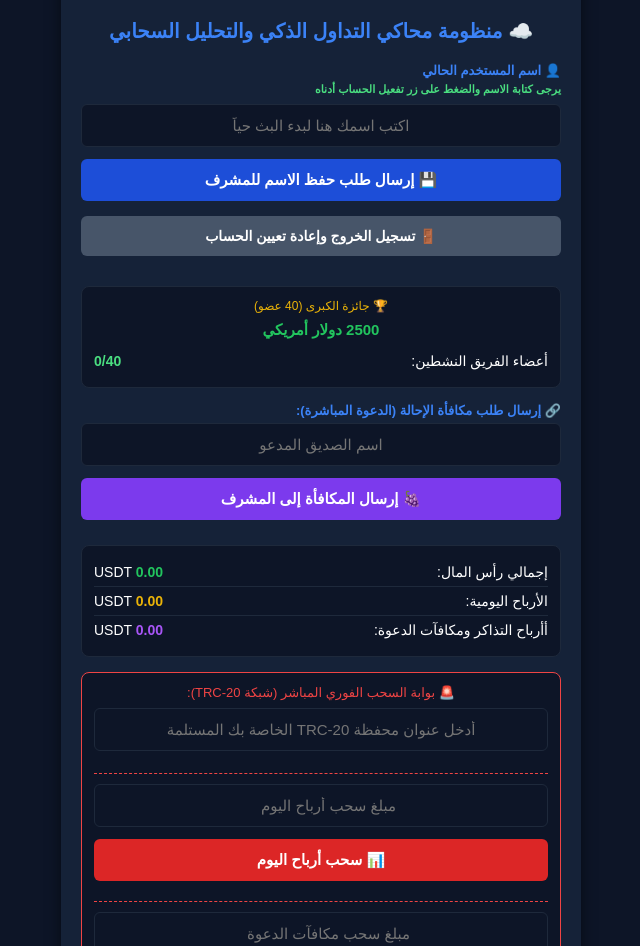
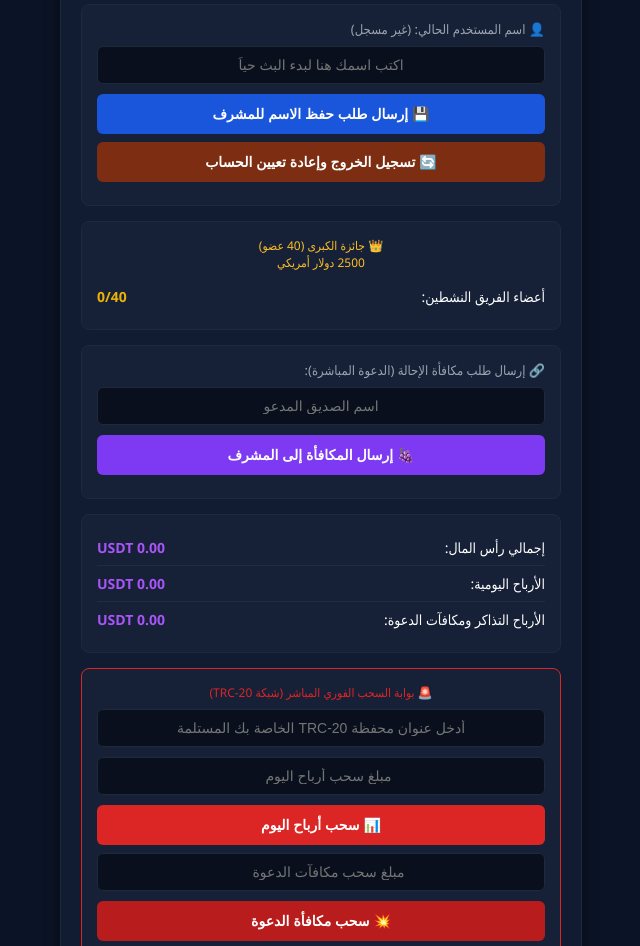
Before and after one commit to wyddu42ojghfdb-cyber/cloud-platform-app, a website: page index.html in a window 1280 px wide. Shown: the part 81-1027 px from the top of the page, without its empty margins (319-959 px from the left). Drawn offline with Linux system fonts and the light colour scheme.

Commit message:
Update index.html

```diff
--- a/index.html
+++ b/index.html
@@ -1,181 +1,267 @@
 <!DOCTYPE html>
-<html lang="ar" translate="no">
+<html lang="ar" dir="rtl">
 <head>
     <meta charset="UTF-8">
     <meta name="viewport" content="width=device-width, initial-scale=1.0">
-    <meta name="google" content="notranslate">
-    <link rel="manifest" href="/manifest.json">
-    <title>منصة سحابية - لوحة المستخدم</title>
+    <title>منظومة محاكي التداول الذكي والتحليل السحابي</title>
     <style>
-        body { background-color: #0d1527; color: white; font-family: sans-serif; text-align: center; direction: rtl; padding: 15px; margin: 0; }
-        .container { max-width: 480px; margin: auto; background: #152238; padding: 20px; border-radius: 12px; box-shadow: 0 4px 15px rgba(0,0,0,0.5); text-align: right; }
-        .title-app { text-align: center; color: #3b82f6; font-size: 20px; font-weight: bold; margin-bottom: 20px; }
-        .label-text { font-size: 13px; color: #3b82f6; margin-bottom: 5px; display: block; font-weight: bold; }
-        .sub-label { font-size: 11px; color: #4ade80; margin-bottom: 8px; display: block; font-weight: bold; }
-        input, select { width: 100%; padding: 12px; box-sizing: border-box; margin-bottom: 12px; border-radius: 6px; border: 1px solid #1e293b; background: #0d1527; color: white; text-align: center; font-size: 15px; }
-        button { width: 100%; padding: 12px; box-sizing: border-box; margin-bottom: 10px; border-radius: 6px; border: none; font-weight: bold; cursor: pointer; font-size: 15px; text-align: center; }
-        .btn-blue { background: #1d4ed8; color: white; }
-        .btn-green { background: #16a34a; color: white; }
-        .btn-red { background: #dc2626; color: white; }
-        .btn-purple { background: #7c3aed; color: white; }
-        .btn-gray { background: #475569; color: white; font-size: 14px; margin-top: 5px; margin-bottom: 15px; }
-        .btn-cyan { background: #0891b2; color: white; }
-        .info-box { background: #0d1527; padding: 12px; border-radius: 8px; margin: 15px 0; border: 1px solid #1e293b; }
-        .info-row { display: flex; justify-content: space-between; padding: 6px 0; border-bottom: 1px solid #1e293b; font-size: 14px; }
-        .info-row:last-child { border-bottom: none; }
-        .val-green { color: #22c55e; font-weight: bold; }
-        .val-yellow { color: #eab308; font-weight: bold; }
-        .val-purple { color: #a855f7; font-weight: bold; }
+        :root {
+            --bg-color: #0b1426;
+            --card-bg: #111c33;
+            --input-bg: #090f1d;
+            --blue-btn: #1a56db;
+            --purple-btn: #7e3af2;
+            --orange-btn: #ea580c;
+            --red-btn: #dc2626;
+            --green-btn: #16a34a;
+            --cyan-btn: #06b6d4;
+            --text-color: #ffffff;
+            --text-muted: #9ca3af;
+            --border-color: #1e293b;
+        }
+
+        body {
+            font-family: 'Segoe UI', Tahoma, Geneva, Verdana, sans-serif;
+            background-color: var(--bg-color);
+            color: var(--text-color);
+            margin: 0;
+            padding: 20px;
+            display: flex;
+            justify-content: center;
+        }
+
+        .container {
+            width: 100%;
+            max-width: 480px;
+            background-color: var(--card-bg);
+            border-radius: 12px;
+            padding: 20px;
+            box-shadow: 0 4px 15px rgba(0,0,0,0.5);
+            border: 1px solid var(--border-color);
+        }
+
+        .header {
+            text-align: center;
+            font-size: 18px;
+            font-weight: bold;
+            margin-bottom: 20px;
+            color: #38bdf8;
+        }
+
+        .section {
+            background-color: rgba(255,255,255,0.02);
+            border: 1px solid var(--border-color);
+            border-radius: 8px;
+            padding: 15px;
+            margin-bottom: 15px;
+        }
+
+        label {
+            display: block;
+            font-size: 13px;
+            color: var(--text-muted);
+            margin-bottom: 8px;
+        }
+
+        input {
+            width: 100%;
+            background-color: var(--input-bg);
+            border: 1px solid var(--border-color);
+            color: white;
+            padding: 10px;
+            border-radius: 6px;
+            box-sizing: border-box;
+            text-align: center;
+            font-size: 14px;
+            margin-bottom: 10px;
+        }
+
+        button {
+            width: 100%;
+            padding: 12px;
+            border: none;
+            border-radius: 6px;
+            color: white;
+            font-weight: bold;
+            font-size: 14px;
+            cursor: pointer;
+            transition: opacity 0.2s;
+            margin-bottom: 8px;
+        }
+
+        button:hover {
+            opacity: 0.9;
+        }
+
+        .btn-blue { background-color: var(--blue-btn); }
+        .btn-orange { background-color: var(--orange-btn); }
+        .btn-purple { background-color: var(--purple-btn); }
+        .btn-red { background-color: var(--red-btn); }
+        .btn-green { background-color: var(--green-btn); }
+        .btn-cyan { background-color: var(--cyan-btn); }
+
+        .stats-row {
+            display: flex;
+            justify-content: space-between;
+            font-size: 14px;
+            padding: 8px 0;
+            border-bottom: 1px solid rgba(255,255,255,0.05);
+        }
+        .stats-row:last-child { border-bottom: none; }
+        .value { color: #a855f7; font-weight: bold; }
+
+        .info-text {
+            font-size: 12px;
+            color: #fbbf24;
+            text-align: center;
+            margin-bottom: 8px;
+        }
+
+        .wallet-box {
+            font-family: monospace;
+            background-color: var(--input-bg);
+            padding: 10px;
+            border-radius: 6px;
+            text-align: center;
+            font-size: 13px;
+            color: #4ade80;
+            word-break: break-all;
+            border: 1px dashed #4ade80;
+            margin-bottom: 10px;
+        }
     </style>
 </head>
 <body>
 
 <div class="container">
-    <select id="langSelect" style="margin-bottom: 20px; background: #1e293b;">
-        <option value="ar" selected>🇸🇦 العربية</option>
-    </select>
+    <div class="header">☁️ منظومة محاكي التداول الذكي والتحليل السحابي</div>
 
-    <div class="title-app">☁️ منظومة محاكي التداول الذكي والتحليل السحابي</div>
+    <!-- 1. شاشة قفل الاسم وحفظه -->
+    <div class="section">
+        <label id="user-label">👤 اسم المستخدم الحالي: (غير مسجل)</label>
+        <input type="text" id="username-input" placeholder="اكتب اسمك هنا لبدء البث حياً">
+        <button class="btn-blue" onclick="handleLogin()">💾 إرسال طلب حفظ الاسم للمشرف</button>
+        <button class="btn-orange" style="background-color: #7c2d12;" onclick="handleLogout()">🔄 تسجيل الخروج وإعادة تعيين الحساب</button>
+    </div>
 
-    <label class="label-text">👤 اسم المستخدم الحالي</label>
-    <span class="sub-label" id="txt-user-sub">يرجى كتابة الاسم والضغط على زر تفعيل الحساب أدناه</span>
-
-    <input type="text" id="usernameInput" placeholder="اكتب اسمك هنا لبدء البث حياً">
-    <button class="btn-blue" id="btn-login-action" onclick="saveAndSendName()">💾 إرسال طلب حفظ الاسم للمشرف</button>
-    <button class="btn-gray" id="btn-logout-action" onclick="logoutUser()">🚪 تسجيل الخروج وإعادة تعيين الحساب</button>
-
-    <div class="info-box">
-        <div style="text-align: center; font-size: 12px; color: #eab308; margin-bottom: 8px;">🏆 جائزة الكبرى (40 عضو)</div>
-        <div style="text-align: center; font-size: 15px; font-weight: bold; color: #22c55e; margin-bottom: 8px;">2500 دولار أمريكي</div>
-        <div class="info-row">
+    <!-- 2. حالة الفريق النشط -->
+    <div class="section">
+        <div class="info-text">👑 جائزة الكبرى (40 عضو) <br> 2500 دولار أمريكي</div>
+        <div class="stats-row">
             <span>أعضاء الفريق النشطين:</span>
-            <span id="val-team" style="color: #4ade80; font-weight: bold;">0/40</span>
+            <span id="team-count" class="value" style="color:#eab308;">0/40</span>
         </div>
     </div>
 
-    <label class="label-text">🔗 إرسال طلب مكافأة الإحالة (الدعوة المباشرة):</label>
-    <input type="text" id="inviteInput" placeholder="اسم الصديق المدعو">
-    <button class="btn-purple" onclick="sendInviteRequest()">🍇 إرسال المكافأة إلى المشرف</button>
-
-    <div class="info-box">
-        <div class="info-row"><span>إجمالي رأس المال:</span><span>USDT <span id="val-balance" class="val-green">0.00</span></span></div>
-        <div class="info-row"><span>الأرباح اليومية:</span><span>USDT <span id="val-profit" class="val-yellow">0.00</span></span></div>
-        <div class="info-row"><span>أأرباح التذاكر ومكافآت الدعوة:</span><span>USDT <span id="val-bonus" class="val-purple">0.00</span></span></div>
+    <!-- 3. نظام مكافأة الإحالة -->
+    <div class="section">
+        <label>🔗 إرسال طلب مكافأة الإحالة (الدعوة المباشرة):</label>
+        <input type="text" id="invite-name" placeholder="اسم الصديق المدعو">
+        <button class="btn-purple" onclick="sendInviteBonus()">🍇 إرسال المكافأة إلى المشرف</button>
     </div>
 
-    <div class="info-box" style="border-color: #ef4444;">
-        <div style="text-align: center; font-size: 13px; color: #ef4444; margin-bottom: 8px;">🚨 بوابة السحب الفوري المباشر (شبكة TRC-20):</div>
-        <input type="text" id="walletInput" placeholder="أدخل عنوان محفظة TRC-20 الخاصة بك المستلمة">
-
-        <div style="border-top: 1px dashed #ef4444; padding-top: 10px; margin-top: 10px;">
-            <input type="number" id="withdrawProfitAmount" placeholder="مبلغ سحب أرباح اليوم">
-            <button class="btn-red" onclick="sendWithdrawRequest('withdraw_daily', 'withdrawProfitAmount')">📊 سحب أرباح اليوم</button>
+    <!-- 4. جدول الأرصدة والأرباح -->
+    <div class="section">
+        <div class="stats-row">
+            <span>إجمالي رأس المال:</span>
+            <span id="balance-val" class="value">USDT 0.00</span>
         </div>
-
-        <div style="border-top: 1px dashed #ef4444; padding-top: 10px; margin-top: 10px;">
-            <input type="number" id="withdrawBonusAmount" placeholder="مبلغ سحب مكافآت الدعوة">
-            <button class="btn-red" onclick="sendWithdrawRequest('withdraw_bonus', 'withdrawBonusAmount')">💸 سحب مكافأة الدعوة</button>
+        <div class="stats-row">
+            <span>الأرباح اليومية:</span>
+            <span id="profit-val" class="value">USDT 0.00</span>
         </div>
-
-        <div style="border-top: 1px dashed #ef4444; padding-top: 10px; margin-top: 10px;">
-            <input type="number" id="withdrawCapitalAmount" placeholder="مبلغ سحب الرصيد الكلي">
-            <button class="btn-red" onclick="sendWithdrawRequest('withdraw_capital', 'withdrawCapitalAmount')">💥 سحب إجمالي الرصيد الكلي</button>
+        <div class="stats-row">
+            <span>الأرباح التذاكر ومكافآت الدعوة:</span>
+            <span id="bonus-val" class="value">USDT 0.00</span>
         </div>
     </div>
 
-    <div class="crypto-box" style="border: 1px dashed #22c55e; padding: 10px; margin: 15px 0; border-radius: 6px; background: rgba(34, 197, 94, 0.05); text-align: center;">
-        <span style="font-size: 13px; color: #eab308;">📥 محفظة الإيداع الرسمية - شبكة USDT (TRC-20):</span>
-        <strong style="color: #4ade80; font-size: 13px; word-break: break-all; display: block; margin-top: 5px;">TA1vsgrJEFy3YM6rkQWBppnZemFE6c9pBN</strong>
-        <input type="number" id="depositAmount" placeholder="أدخل مبلغ الشحن بـ USDT" style="margin-top: 10px;">
-        <button class="btn-green" onclick="sendDepositRequest()">⚡ إرسال طلب الإيداع للمشرف</button>
+    <!-- 5. بوابة السحب الفوري المباشر -->
+    <div class="section" style="border-color: var(--red-btn);">
+        <div class="info-text" style="color: var(--red-btn);">🚨 بوابة السحب الفوري المباشر (شبكة TRC-20)</div>
+        <input type="text" id="withdraw-wallet" placeholder="أدخل عنوان محفظة TRC-20 الخاصة بك المستلمة">
+
+        <input type="number" id="withdraw-profit-amount" placeholder="مبلغ سحب أرباح اليوم">
+        <button class="btn-red" onclick="sendWithdraw('withdraw_daily')">📊 سحب أرباح اليوم</button>
+
+        <input type="number" id="withdraw-bonus-amount" placeholder="مبلغ سحب مكافآت الدعوة">
+        <button class="btn-red" style="background-color: #b91c1c;" onclick="sendWithdraw('invite_bonus')">💥 سحب مكافأة الدعوة</button>
+
+        <input type="number" id="withdraw-total-amount" placeholder="مبلغ سحب الرصيد الكلي">
+        <button class="btn-red" style="background-color: #991b1b;" onclick="sendWithdraw('withdraw_capital')">💥 سحب إجمالي الرصيد الكلي</button>
     </div>
 
-    <div class="info-box">
-        <div style="text-align: center; font-size: 13px; color: #3b82f6;">📋 سجل المعاملات والإشعارات الحية</div>
-        <div id="logs-container" style="font-size: 12px; color: #94a3b8; text-align: center; padding-top: 10px;">يرجى حفظ الاسم لعرض التحديثات الحية...</div>
+    <!-- 6. بوابة الإيداع الرسمية -->
+    <div class="section" style="border-color: var(--green-btn);">
+        <div class="info-text" style="color: var(--green-btn);"> محفظة الإيداع الرسمية - شبكة USDT (TRC-20)</div>
+        <div class="wallet-box" id="company-wallet">TA1vsgrJEfy3YM6rkQWbppnZemFE6c9pBN</div>
+        <input type="number" id="deposit-amount" placeholder="أدخل مبلغ الشحن بـ USDT">
+        <button class="btn-green" onclick="sendDeposit()">⚡ إرسال طلب الإيداع للمشرف</button>
     </div>
 
-    <button class="btn-cyan" style="background:#0891b2;" onclick="window.open('tg://resolve?domain=invest_support_bot', '_blank')">🚀 تواصل مباشرة مع فريق الدعم الفني عبر التليجرام</button>
+    <!-- 7. سجل المعاملات والإشعارات -->
+    <div class="section">
+        <div class="info-text" style="color: #67e8f9;">📋 سجل المعاملات والإشعارات الحية</div>
+        <div id="history-box" style="font-size: 12px; color: var(--text-muted); max-height: 100px; overflow-y: auto; text-align: center;">
+            يرجى حفظ الاسم لعرض التحديثات الحية..
+        </div>
+    </div>
+
+    <!-- 8. الدعم الفني -->
+    <button class="btn-cyan" onclick="window.open('https://t.me', '_blank')">💬 تواصل مباشرة مع فريق الدعم الفني عبر التليجرام</button>
 </div>
 
 <script>
-    const API_URL = window.location.origin;
-    let currentUsername = "";
-    let pollTimer = null;
-    let isRefreshing = false;
+    let currentUsername = localStorage.getItem('trader_username') || '';
 
-    const $ = (id) => document.getElementById(id);
-
-    function fixToStandardNumbers(num) {
-        return Number(num).toLocaleString('en-US', { minimumFractionDigits: 2, maximumFractionDigits: 2, useGrouping: false });
+    // عند فتح الصفحة، لو كان فيه مستخدم مسجل يتم جلب بياناته فوراً
+    if (currentUsername) {
+        document.getElementById('username-input').value = currentUsername;
+        fetchUserData();
+        setInterval(fetchUserData, 4000); // تحديث الأرصدة تلقائياً كل 4 ثوانٍ
     }
 
-    async function apiPost(path, payload) {
-        try {
-            const res = await fetch(API_URL + path, {
-                method: 'POST',
-                headers: { 'Content-Type': 'application/json' },
-                body: JSON.stringify(payload)
-            });
-            return await res.json();
-        } catch (e) { throw e; }
+    function handleLogin() {
+        const username = document.getElementById('username-input').value.trim();
+        if (!username) return alert('رجاءً أدخل اسم المستخدم');
+
+        fetch('/api/user/login', {
+            method: 'POST',
+            headers: { 'Content-Type': 'application/json' },
+            body: JSON.stringify({ username })
+        })
+        .then(res => res.json())
+        .then(data => {
+            if (data.success) {
+                currentUsername = username;
+                localStorage.setItem('trader_username', username);
+                document.getElementById('user-label').innerText = `👤 اسم المستخدم الحالي: ${username}`;
+                alert('🟢 تم حفظ وتثبيت حسابك بنجاح في السيرفر السحابي');
+                fetchUserData();
+                window.location.reload(); // إعادة تنشيط البث التلقائي
+            }
+        });
     }
 
-    function lockNameField() {
-        $('usernameInput').disabled = true;
-        $('btn-login-action').disabled = true;
-        $('txt-user-sub').innerText = "🟢 جاري مزامنة تفعيل الحساب مع المشرف...";
-        $('txt-user-sub').style.color = "#eab308";
-    }
+    function fetchUserData() {
+        if (!currentUsername) return;
+        document.getElementById('user-label').innerText = `👤 اسم المستخدم الحالي: ${currentUsername}`;
 
-    async function saveAndSendName() {
-        const username = $('usernameInput').value.trim();
-        if (!username) return alert("الرجاء كتابة الاسم أولاً!");
+        // استخدام مسار الإيداعات والسحوبات المشترك للـ Admin للحصول على الأرصدة المحدثة
+        fetch('/api/user/login', {
+            method: 'POST',
+            headers: { 'Content-Type': 'application/json' },
+            body: JSON.stringify({ username: currentUsername })
+        })
+        .then(res => res.json())
+        .then(data => {
+            if (data.success) {
+                const u = data.user;
+                document.getElementById('balance-val').innerText = `USDT ${u.balance.toFixed(2)}`;
+                document.getElementById('profit-val').innerText = `USDT ${u.todayProfit.toFixed(2)}`;
+                document.getElementById('bonus-val').innerText = `USDT ${u.bonus.toFixed(2)}`;
+                document.getElementById('team-count').innerText = `${u.teamCount}/40`;
+            }
+        });
 
-        currentUsername = username;
-        localStorage.setItem("savedUsername", currentUsername);
-        lockNameField();
-
-        try {
-            const data = await apiPost("/api/user/login", { username: currentUsername });
-            if (data && data.user) updateUI(data.user);
-            if (!pollTimer) pollTimer = setInterval(refreshData, 3000);
-            alert("🎯 تم إرسال الاسم تلقائياً إلى لوحة التحكم! يرجى إبلاغ المشرف بموافقة الحساب الحية.");
-        } catch (e) {
-            if (!pollTimer) pollTimer = setInterval(refreshData, 3000);
-        }
-    }
-
-    window.onload = function() {
-        try {
-            let saved = localStorage.getItem("savedUsername");
-            if (saved) {
-                $('usernameInput').value = saved;
-                currentUsername = saved;
-                lockNameField();
-                if (!pollTimer) pollTimer = setInterval(refreshData, 3000);
-            }
-        } catch (e) {}
-    };
-
-    async function logoutUser() {
-        if (currentUsername) {
-            try { await apiPost("/api/user/logout", { username: currentUsername }); } catch (e) {}
-        }
-        localStorage.clear();
-        sessionStorage.clear();
-        if (pollTimer) { clearInterval(pollTimer); pollTimer = null; }
-        currentUsername = "";
-        $('usernameInput').value = "";
-        $('usernameInput').disabled = false;
-        $('btn-login-action').disabled = false;
-        updateUI({ balance: 0, todayProfit: 0, bonus: 0, teamCount: 0 });
-        $('txt-user-sub').innerText = "يرجى كتابة الاسم والضغط على زر إرسال الحفظ أدناه";
-        $('txt-user-sub').style.color = "#eab308";
-        $('logs-container').innerHTML = "يرجى حفظ الاسم لعرض التحديثات الحية...";
-        alert("🚪 تم تسجيل الخروج وإلغاء العملية من السيرفر كلياً!");
-    }
-
-    function updateUI(user) {
-        $('val-balance').innerText = fixToStandardNumbers(user.balance || 0);
-        $('val-profit').innerText  = fixToStandardNumbers(user.todayProfit || 0);
+        // جلب سجل المعاملات الحية للمستخدم
```
